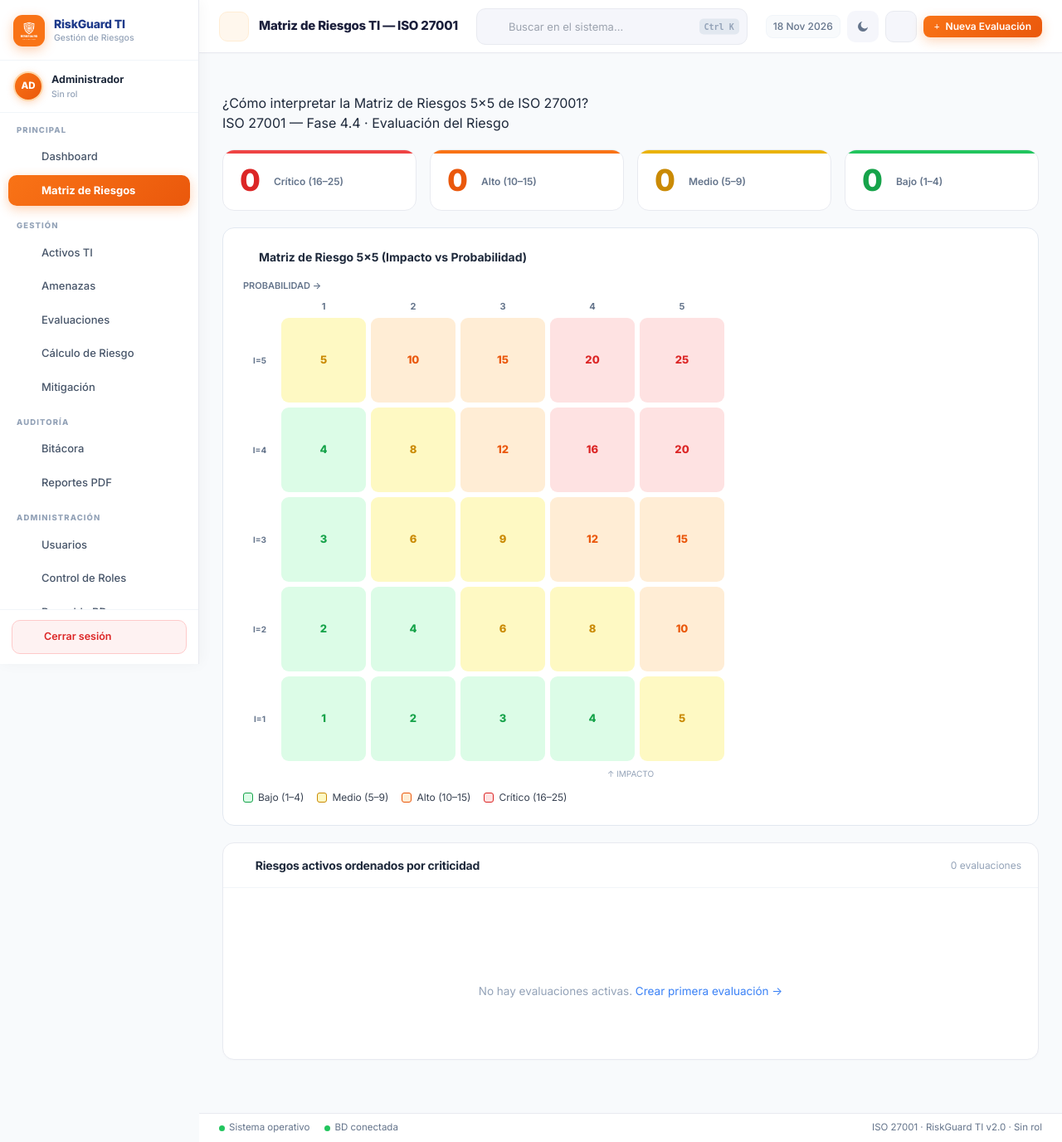
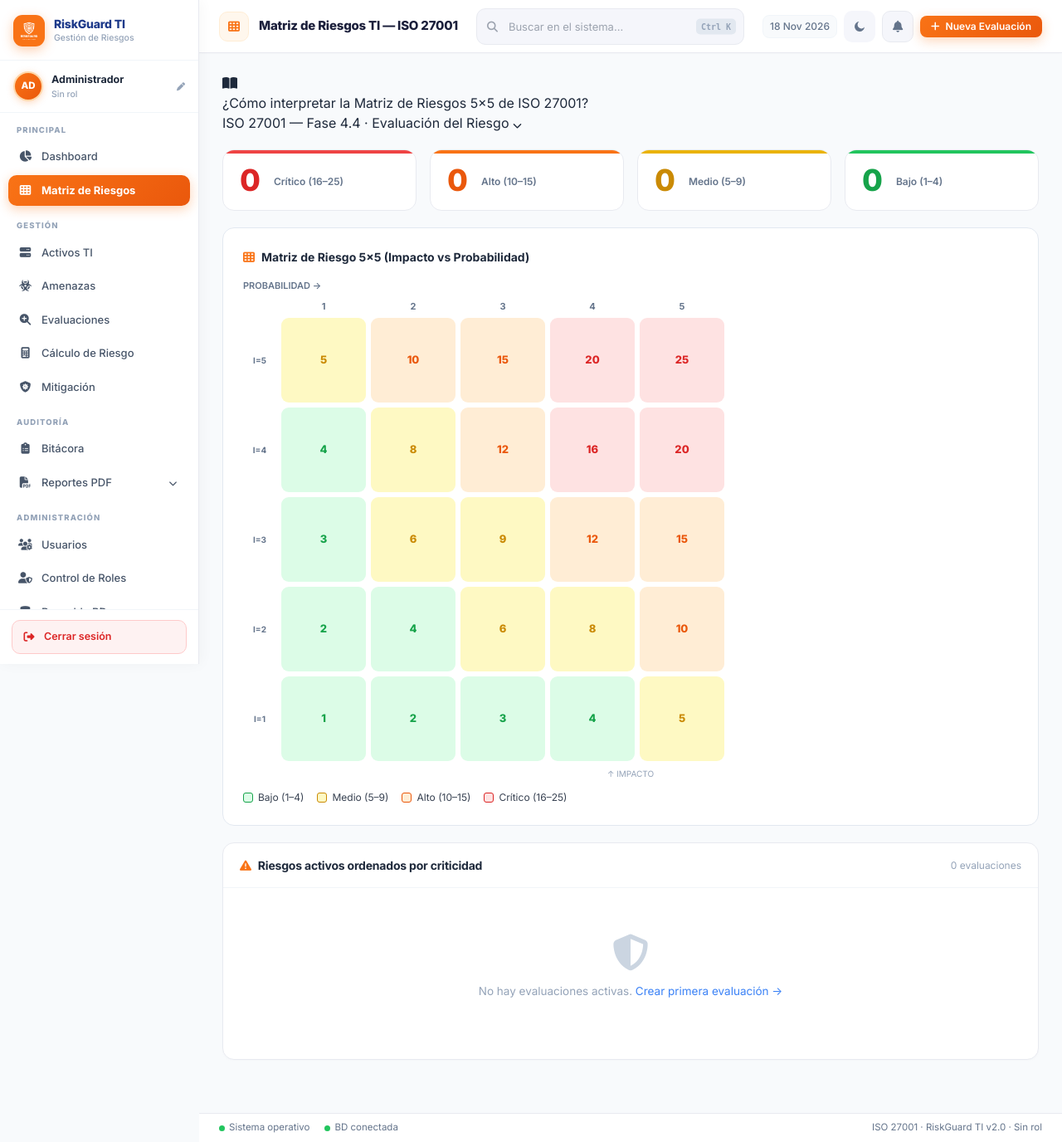
Before and after one commit to kigmario01/gestion_riesgos, a Laravel app: page /matriz in a window 1280 px wide. Shown: the whole page at 83% size. Run offline with Laravel 12, Linux system fonts and the light colour scheme; a user stored in the database is signed in; data comes from the database, SQL or seed files in the repository; data that the repository does not hold is empty; style sheets or scripts are compiled from the project's sources; parts of the project's set-up code (start-up, migrations or seed data) failed here and were passed over; some libraries are stand-ins or nearby versions; some web fonts are replaced.

Commit message:
fix(ui): resolver renderizado de iconos con Font Awesome CDN y aligerar bundle de Vite

```diff
--- a/resources/css/app.css
+++ b/resources/css/app.css
@@ -1,5 +1,3 @@
-@import '@fortawesome/fontawesome-free/css/all.min.css';
-
 @tailwind base;
 @tailwind components;
 @tailwind utilities;
--- a/resources/views/layouts/app.blade.php
+++ b/resources/views/layouts/app.blade.php
@@ -13,6 +13,9 @@
         <!-- Fonts -->
         <link rel="preconnect" href="https://fonts.bunny.net">
         <link href="https://fonts.bunny.net/css?family=figtree:400,500,600&display=swap" rel="stylesheet" />
+
+        <!-- Font Awesome Free 6.6.0 -->
+        <link rel="stylesheet" href="https://cdnjs.cloudflare.com/ajax/libs/font-awesome/6.6.0/css/all.min.css" integrity="sha512-Kc323vGBEqzTmouAECnVceyQqyqdsSiqLQISBL29aUW4U/M7pSPA/gEUZQqv1cwx4OnYxTxve5UMg5GT6L4JJg==" crossorigin="anonymous" referrerpolicy="no-referrer" />
 
         <!-- Styles -->
         @vite(['resources/css/app.css', 'resources/js/app.js'])
--- a/resources/views/layouts/main.blade.php
+++ b/resources/views/layouts/main.blade.php
@@ -12,6 +12,8 @@
     <link rel="preconnect" href="https://fonts.bunny.net">
     <link rel="preload" href="https://fonts.bunny.net/css?family=inter:400,500,600,700,800&display=swap" as="style" onload="this.onload=null;this.rel='stylesheet'">
     <noscript><link href="https://fonts.bunny.net/css?family=inter:400,500,600,700,800&display=swap" rel="stylesheet"></noscript>
+    <!-- Font Awesome Free 6.6.0 -->
+    <link rel="stylesheet" href="https://cdnjs.cloudflare.com/ajax/libs/font-awesome/6.6.0/css/all.min.css" integrity="sha512-Kc323vGBEqzTmouAECnVceyQqyqdsSiqLQISBL29aUW4U/M7pSPA/gEUZQqv1cwx4OnYxTxve5UMg5GT6L4JJg==" crossorigin="anonymous" referrerpolicy="no-referrer" />
     @vite(['resources/css/app.css', 'resources/js/app.js'])
     @stack('styles')
     <script>
```
Also changed, not shown: 1 other file.
